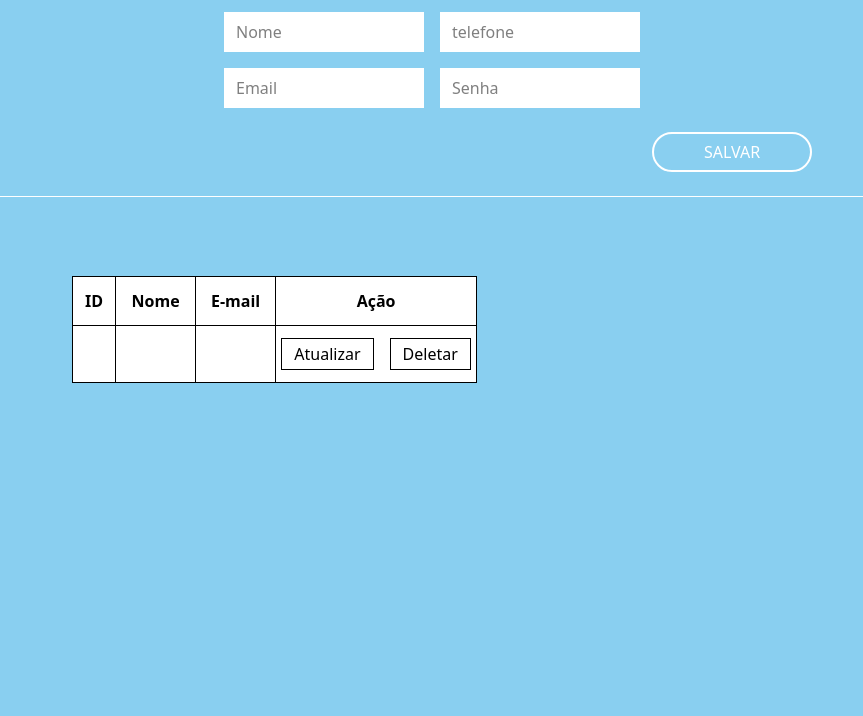
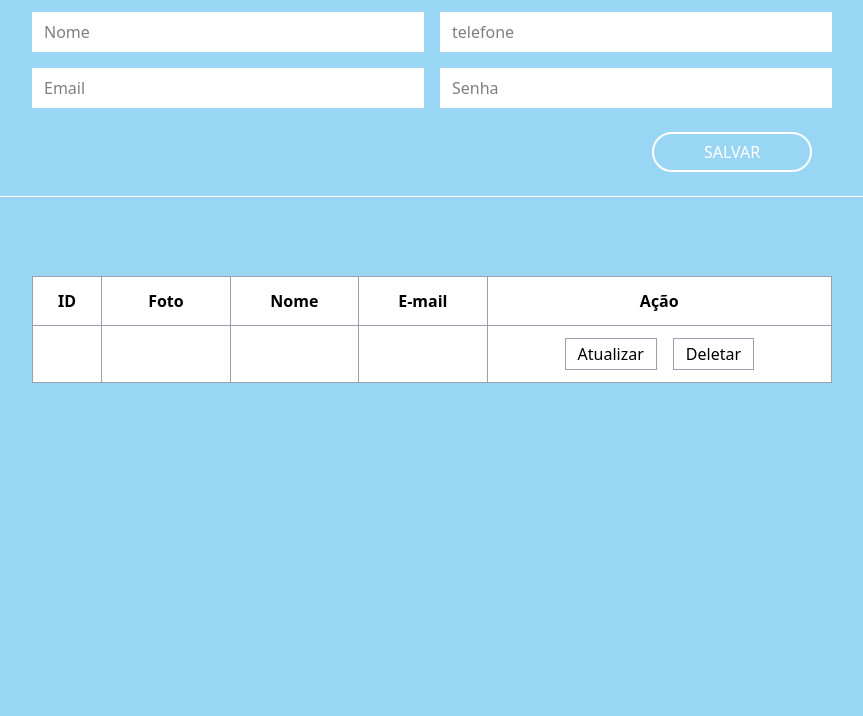
Before and after one commit to maymandrade/contatos, a plain HTML site: page index.html in a window 1280 px wide. Shown: the part 84-800 px from the top of the page, without its empty margins (208-1071 px from the left). Drawn offline with nearby package versions, Linux system fonts and the light colour scheme; no server answers.

Commit message:
Feat: continuação de estilização da tela

```diff
--- a/index.html
+++ b/index.html
@@ -12,17 +12,17 @@
     <title>Contatos</title>
 </head>
 
-<body class="min-h-screen flex flex-col items-center gap-6" style="background-color: #89CFF0">
+<body class="min-h-screen flex flex-col items-center gap-6" style="background-color: #98d6f3">
 
-    <div class="text-white text-[48px]">Criar conta</div>
-    <div class="flex flex-col justify-center gap-4 w-80 mg-35">
-        <div class="flex items-center justify-center gap-4 w-80 mg-35">
-            <input id="nome" class="bg-white text-grey w-50 h-10 p-3" type="text" placeholder="Nome">
-            <input id="telefone" class="bg-white text-grey w-50 h-10 p-3" type="text" placeholder="telefone">
+    <div class="text-white text-[48px]">Lista de Contatos</div>
+    <div class="flex flex-col gap-4  mg-35">
+        <div class="flex items-center justify-center gap-4 w-200 mg-35">
+            <input id="nome" class="bg-white text-grey w-200 h-10 p-3 " type="text" placeholder="Nome">
+            <input id="telefone" class="bg-white text-grey w-200 h-10 p-3" type="text" placeholder="telefone">
         </div>
-        <div class="flex items-center justify-center gap-4 w-80 mg-35">
-            <input id="email" class="bg-white text-grey w-50 h-10 p-3" type="email" placeholder="Email">
-            <input id="senha" class="bg-white text-grey w-50 h-10 p-3" type="password" placeholder="Senha">
+        <div class="flex items-center justify-center gap-4 w-200 mg-35">
+            <input id="email" class="bg-white text-grey w-200 h-10 p-3" type="email" placeholder="Email">
+            <input id="senha" class="bg-white text-grey w-200 h-10 p-3" type="password" placeholder="Senha">
         </div>
 
     </div>
@@ -32,24 +32,26 @@
     </div>
     <hr class="border-t border-white w-full ">
 
-    <table class=" fixed top-90 left-70 items-center justify-center border-1" style="background-color: brown;">
+    <table class=" fixed top-90 w-200 items-center justify-center border-1 border-gray-400" style="background-color: brown;">
         <thead>
             <tr id="cabeçalho">
-                <th class="bg-white w-10 h-10 p-3 border-1">ID</th>
-                <th class="bg-white w-20 h-10 p-3 border-1">Nome</th>
-                <th class="bg-white w-20 h-10 p-3 border-1">E-mail</th>
-                <th class="bg-white w-50 h-10 p-3 border-1">Ação</th>
+                <th class="bg-white w-10 h-10 p-3 border-1 border-gray-400">ID</th>
+                <th class="bg-white w-10 h-10 p-3 border-1 border-gray-400">Foto</th>
+                <th class="bg-white w-20 h-10 p-3 border-1 border-gray-400">Nome</th>
+                <th class="bg-white w-20 h-10 p-3 border-1 border-gray-400">E-mail</th>
+                <th class="bg-white w-50 h-10 p-3 border-1 border-gray-400">Ação</th>
             </tr>
         </thead>
 
         <tbody>
             <tr id="itens">
-                <td class="bg-white w-10 h-10 p-3 border-1"></td>
-                <td class="bg-white w-20 h-10 p-3 border-1"></td>
-                <td class="bg-white w-20 h-10 p-3 border-1"></td>
-                <td class="bg-white w-50 h-14 p-3 flex justify-center gap-4">
-                    <button class="border-1 p-3 items-center flex cursor-pointer">Atualizar</button>
-                    <button class="border-1 p-3 items-center flex cursor-pointer">Deletar</button>
+                <td class="bg-white w-10 h-10 p-3 border-1 border-gray-400"></td>
+                <td class="bg-white w-20 h-10 p-3 border-1 border-gray-400"></td>
+                <td class="bg-white w-20 h-10 p-3 border-1 border-gray-400"></td>
+                <td class="bg-white w-20 h-10 p-3 border-1 border-gray-400"></td>
+                <td class="bg-white h-14 p-3 flex justify-center gap-4 border-gray-400" >
+                    <button class="border-1 p-3 items-center flex cursor-pointer border-gray-400">Atualizar</button>
+                    <button class="border-1 p-3 items-center flex cursor-pointer border-gray-400">Deletar</button>
                 </td>
             </tr>
         </tbody>
```
